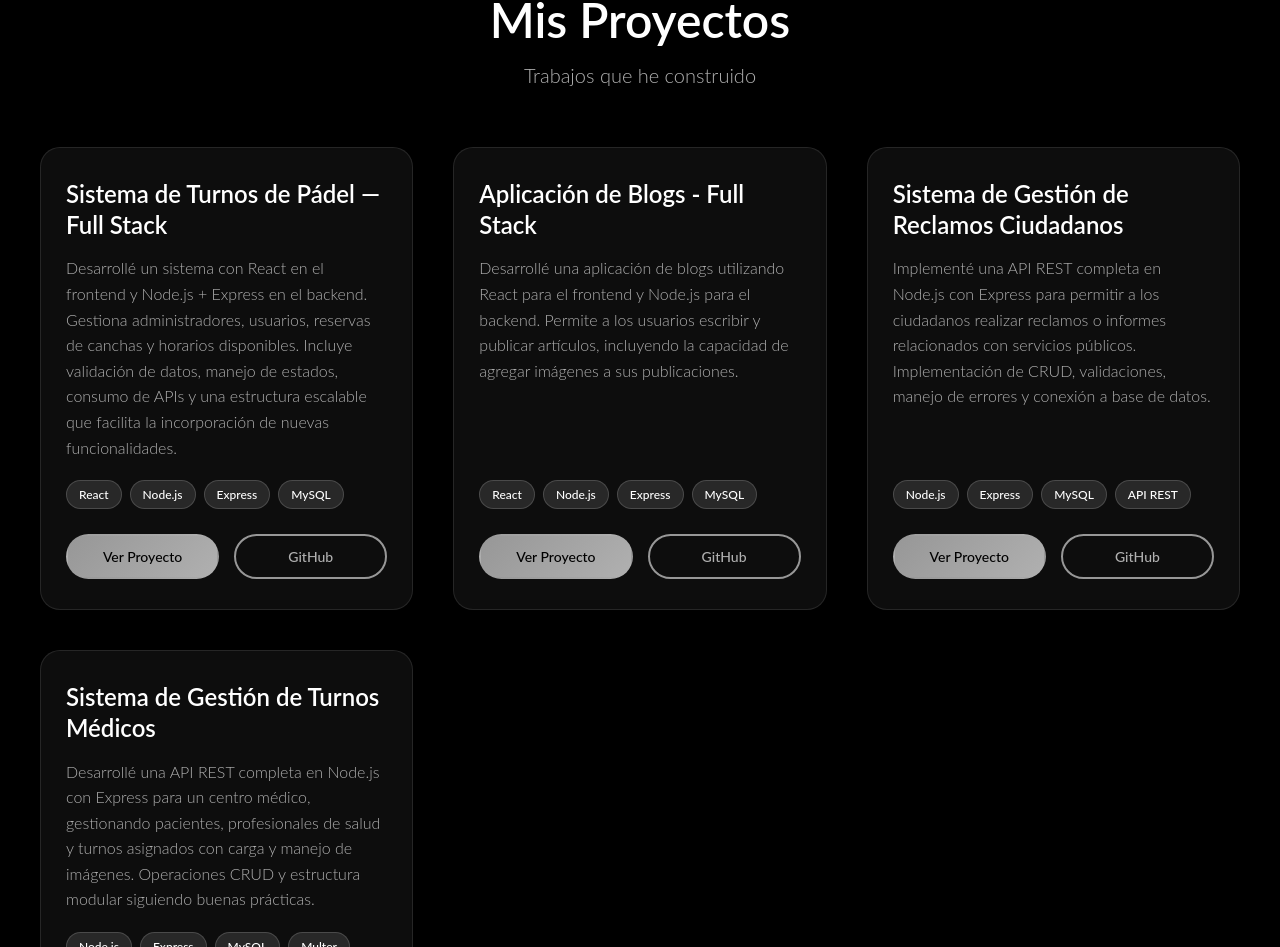
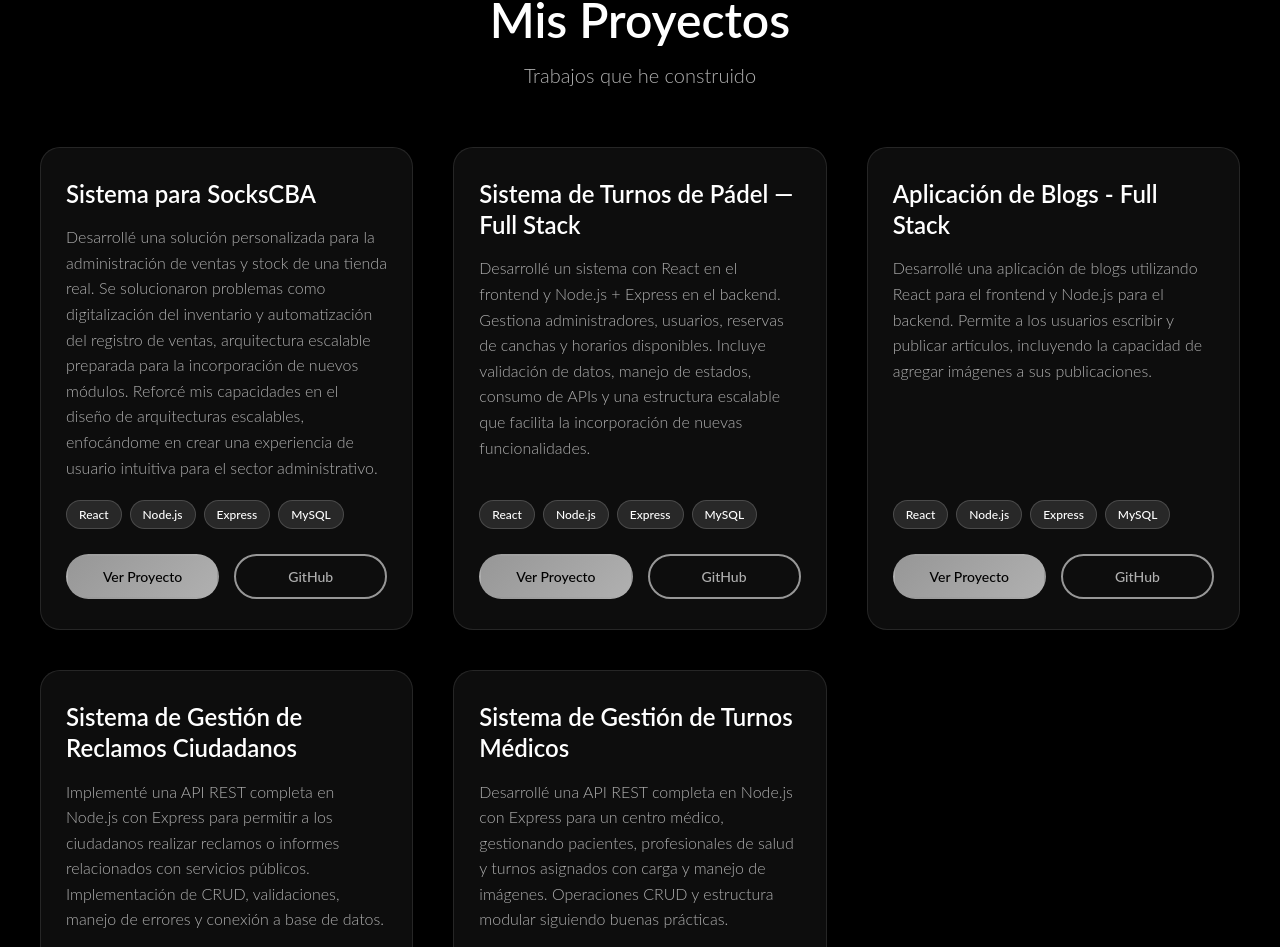
Before and after one commit to Pardomauro/Portfolio, a React (Vite) app: page / in a window 1280 px wide. Shown: the part 2489-3436 px from the top of the page. Built offline with nearby package versions, Linux system fonts and the light colour scheme.

Commit message:
Nuevo proyecto agregado

```diff
--- a/src/Componentes/Proyectos.jsx
+++ b/src/Componentes/Proyectos.jsx
@@ -14,6 +14,29 @@ export const Proyectos = () => {
 
                 {/* Grid de proyectos */}
                 <div className='proyectos-grid'>
+
+                    <div className='proyecto-card'>
+                        <div className='proyecto-contenido'>
+                            <h3>Sistema para SocksCBA</h3>
+                            <p>Desarrollé una solución personalizada para la administración de ventas y stock de una tienda real.
+                                Se solucionaron problemas como digitalización del inventario y automatización del registro de ventas, arquitectura escalable preparada para la
+                                incorporación de nuevos módulos. Reforcé mis capacidades en el diseño de arquitecturas escalables,
+                                enfocándome en crear una experiencia de usuario intuitiva para el sector administrativo.</p>
+
+                            <div className='tecnologias-usadas'>
+                                <span className='tech-tag'>React</span>
+                                <span className='tech-tag'>Node.js</span>
+                                <span className='tech-tag'>Express</span>
+                                <span className='tech-tag'>MySQL</span>
+                            </div>
+
+                            <div className='proyecto-enlaces'>
+                                <a href="https://youtu.be/Cz4LlR48zNk" target="_blank" rel="noopener noreferrer" className='btn-proyecto btn-demo'>Ver Proyecto</a>
+                                <a href="https://github.com/Pardomauro/SocksCBA.git" target="_blank" rel="noopener noreferrer" className='btn-proyecto btn-github'>GitHub</a>
+                            </div>
+                        </div>
+                    </div>
+
 
                     <div className='proyecto-card'>
                         <div className='proyecto-contenido'>
```
